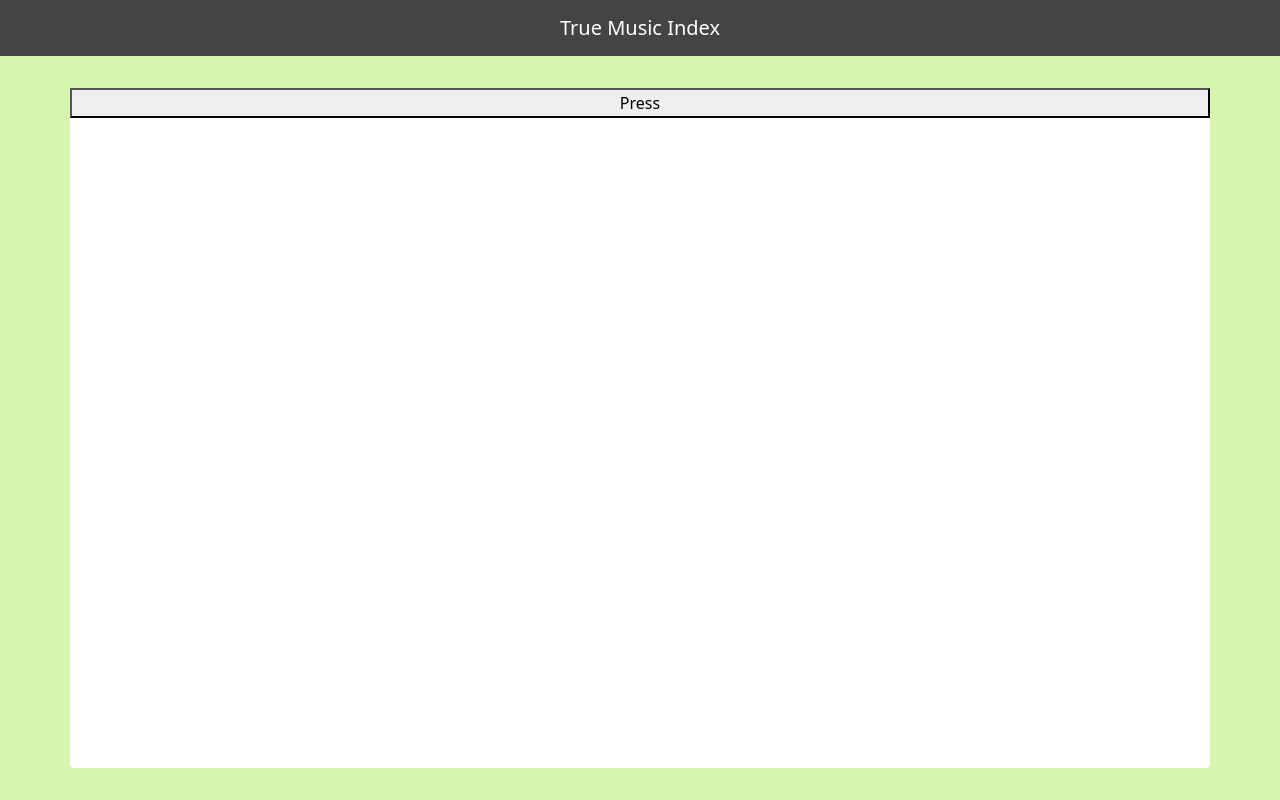
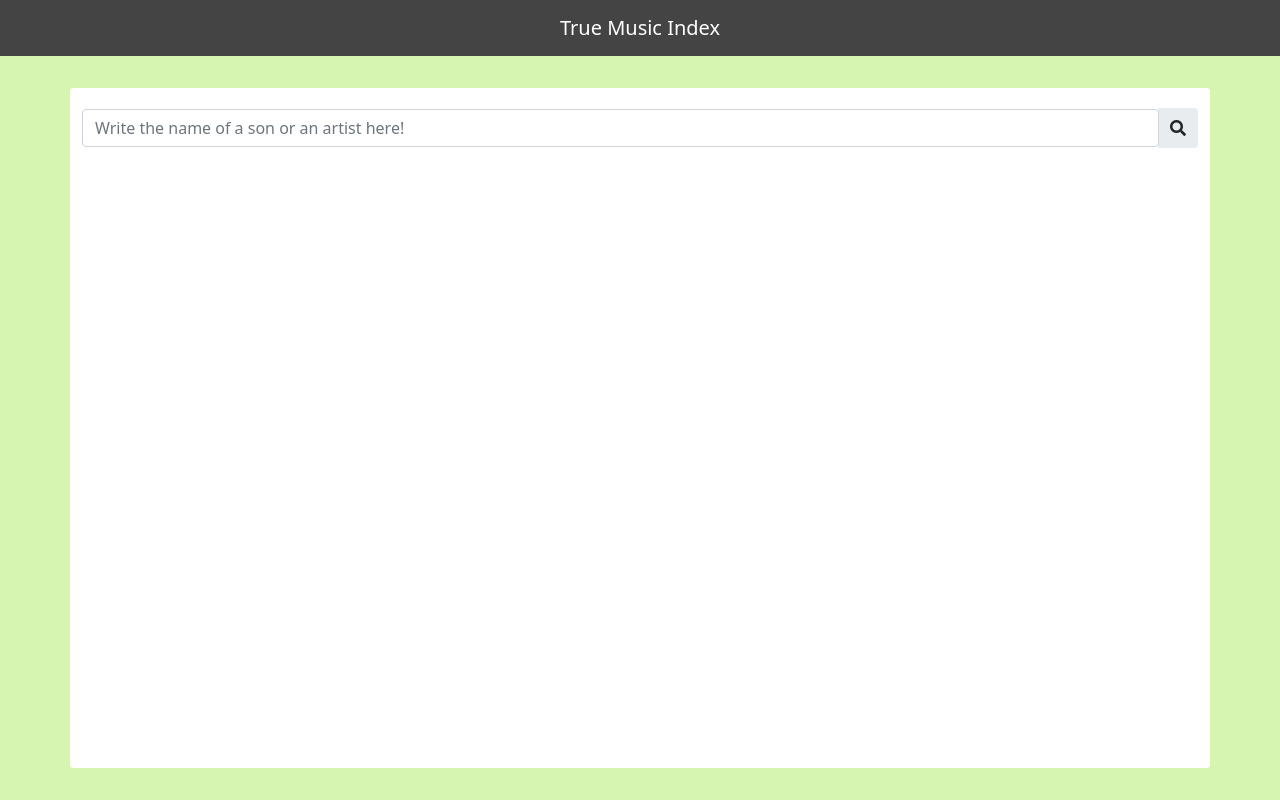
Before and after one commit to javivi235/musicindex, a Vue app: page / in a window 1280 px wide. Shown: the top 800 px of the page. Built offline with nearby package versions, Linux system fonts and the light colour scheme.

Commit message:
search bar added and working

```diff
--- a/src/App.vue
+++ b/src/App.vue
@@ -1,7 +1,8 @@
 <template>
   <div id="app">
+    <link rel="stylesheet" href="https://use.fontawesome.com/releases/v5.6.3/css/all.css">
     <Header title="True Music Index"></Header>
-    <router-view style="min-height: 100vh;"/>
+    <router-view style="min-height: 90vh;"/>
     <Footer/>
 
   </div>
--- a/src/components/SearchBar.vue
+++ b/src/components/SearchBar.vue
@@ -1,13 +1,48 @@
 <template>
-
+    <div class="input-group rounded searchContainer">
+        <input
+        v-model="text"
+        id="searchInput"
+        type="search"
+        class="form-control rounded"
+        placeholder="Write the name of a son or an artist here!"
+        aria-label="Search"
+        aria-describedby="search-addon" />
+        <span
+        class="input-group-text border-0"
+        id="searchSpan">
+            <i
+            id="searchButton"
+            class="fas fa-search"
+            @click="search"
+            >
+            </i>
+        </span>
+    </div>
 </template>
 
 <script>
 
     export default {
         name: 'searchBar',
-        props: {
-            text: String
+
+        data() {
+
+            return {
+
+                text: ''
+
+            }
+
+        },
+
+        methods: {
+            search(){
+
+                this.$emit('searchSong', this.text)
+                this.text = ''
+
+            }
         }
     }
 
@@ -15,4 +50,16 @@
 
 <style scoped>
 
+    div {
+        align-items: center;
+        margin-top: 20px;
+    }
+
+    #searchSpan {
+
+        height: 40px;
+        width: 40px;
+
+    }
+
 </style>
--- a/src/views/SearchView.vue
+++ b/src/views/SearchView.vue
@@ -3,7 +3,7 @@
 
         <div id="searchContainer" class="container rounded">
             <div class="row">
-               <button @click="click()">Press</button>
+               <SearchBar @searchSong="searchSong"/>
             </div>
         </div>
 
@@ -11,16 +11,27 @@
 </template>
 
 <script>
+    import SearchBar from '@/components/SearchBar.vue'
     import { searchSong } from '../Utils/ITunesAPIUtil.js'
+
     export default {
+
         methods: {
-            async click(){
 
-                const result = await searchSong('lorde')
+            async searchSong(text) {
+
+                const result = await searchSong(text)
                 console.log(result)
 
             }
-        }
+
+        },
+        components: {
+
+            SearchBar,
+
+        },
+
     }
 </script>
 
```
Also changed, not shown: 2 other files (tests, documents, lock files or other folders).
